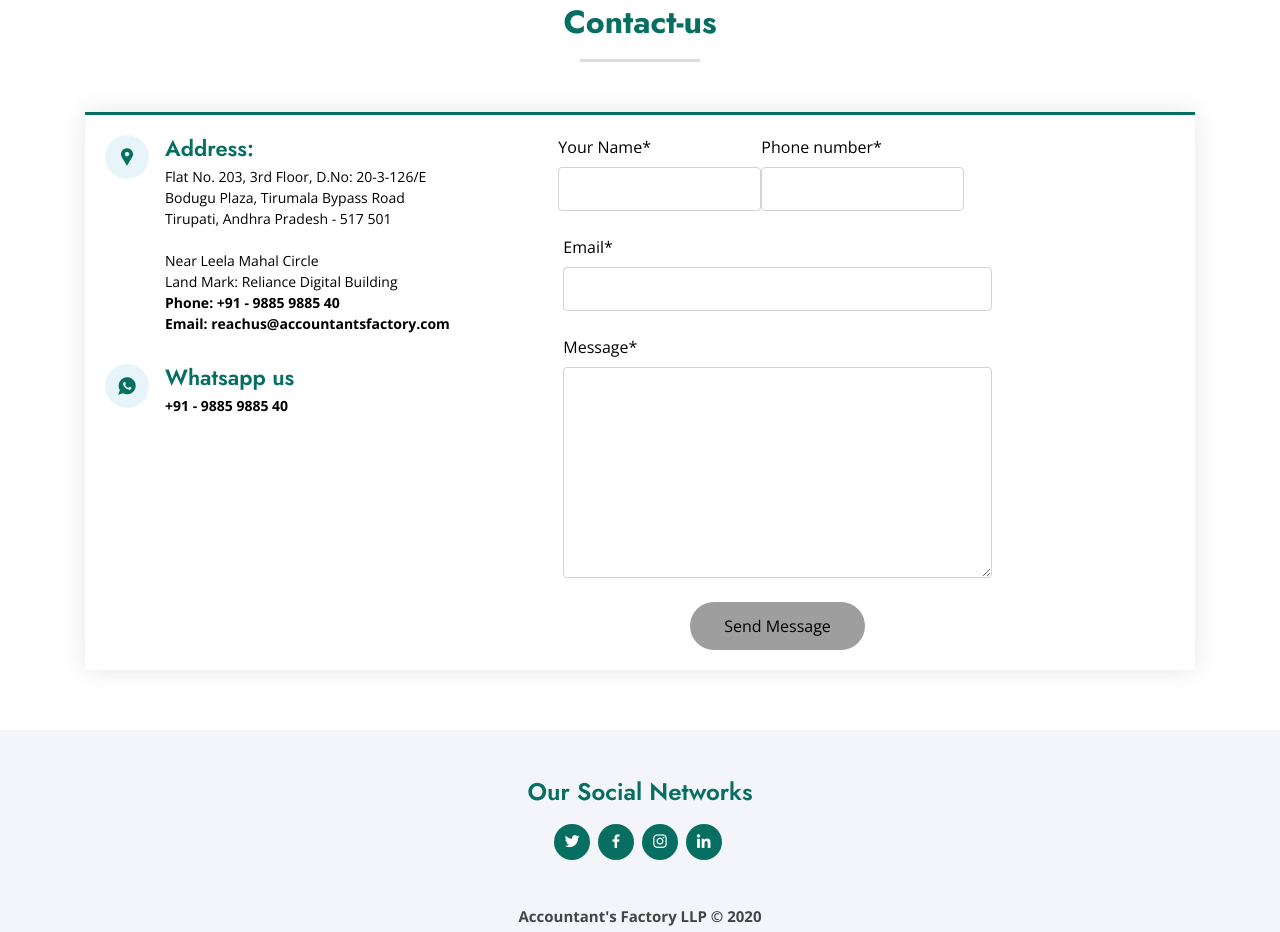
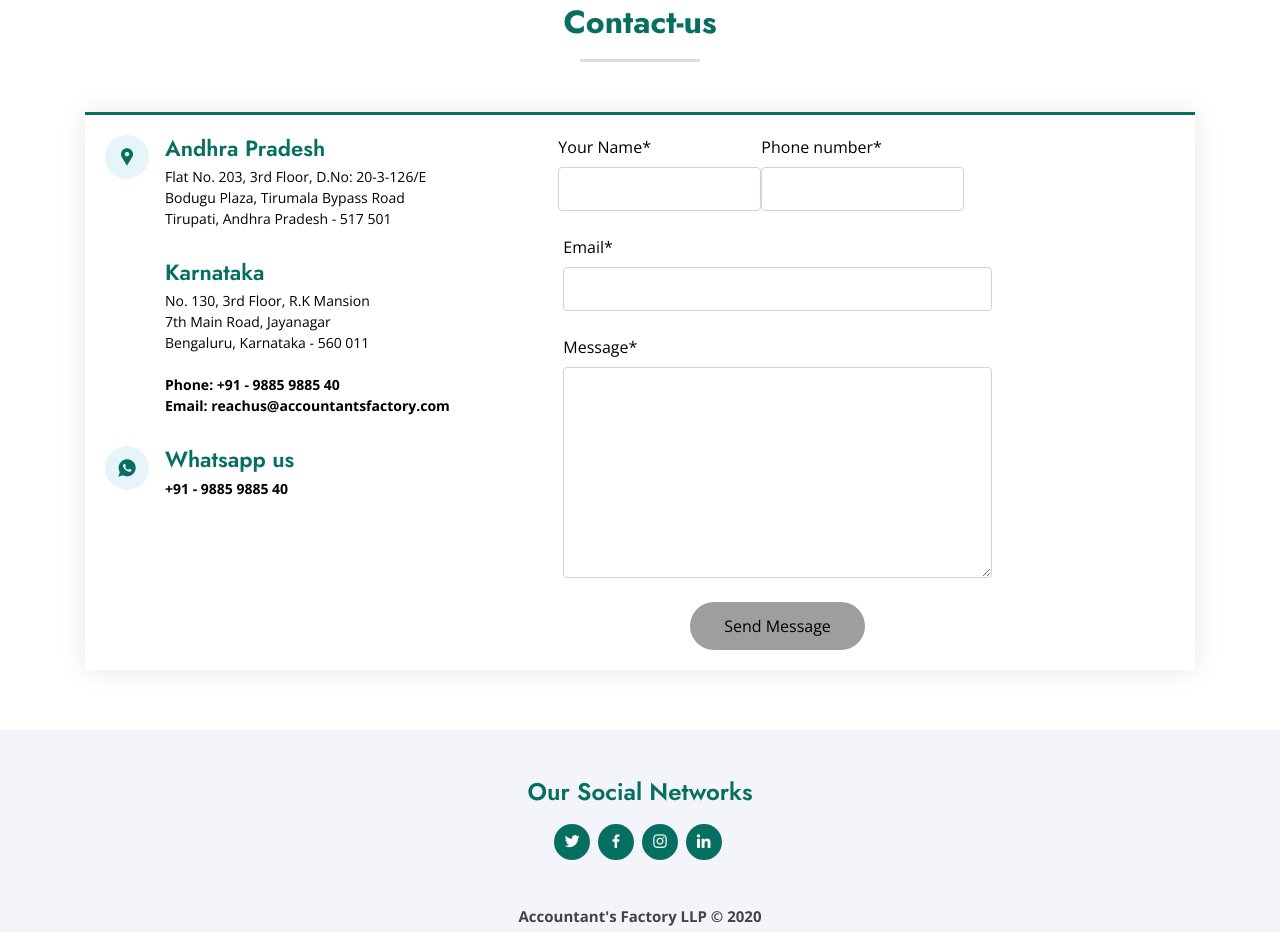
Before and after one commit to asktaf/accountants-factory-site, a plain HTML site: page index.html in a window 1280 px wide. Shown: the part 2147-3079 px from the top of the page. Drawn offline with nearby package versions, Linux system fonts and the light colour scheme.

Commit message:
Another location added
Another location added

```diff
--- a/index.html
+++ b/index.html
@@ -343,13 +343,15 @@
           <div class="row">
             <div class="col-lg-5 address">
               <i class="icofont-google-map"></i>
-              <h4>Address:</h4>
+              <h4>Andhra Pradesh</h4>
               <p>Flat No. 203, 3rd Floor, D.No: 20-3-126/E<br>
               Bodugu Plaza, Tirumala Bypass Road<br>
               Tirupati, Andhra Pradesh - 517 501<br>
+              <h4>Karnataka</h4>
+              <p>No. 130, 3rd Floor, R.K Mansion<br>
+                7th Main Road, Jayanagar<br>
+                Bengaluru, Karnataka - 560 011<br>
               <br>
-              Near Leela Mahal Circle<br>
-              Land Mark: Reliance Digital Building<br>
               <b>Phone: +91 - 9885 9885 40</b><br>
               <b>Email: reachus@accountantsfactory.com</b></p>
               <div class="phone">
```
